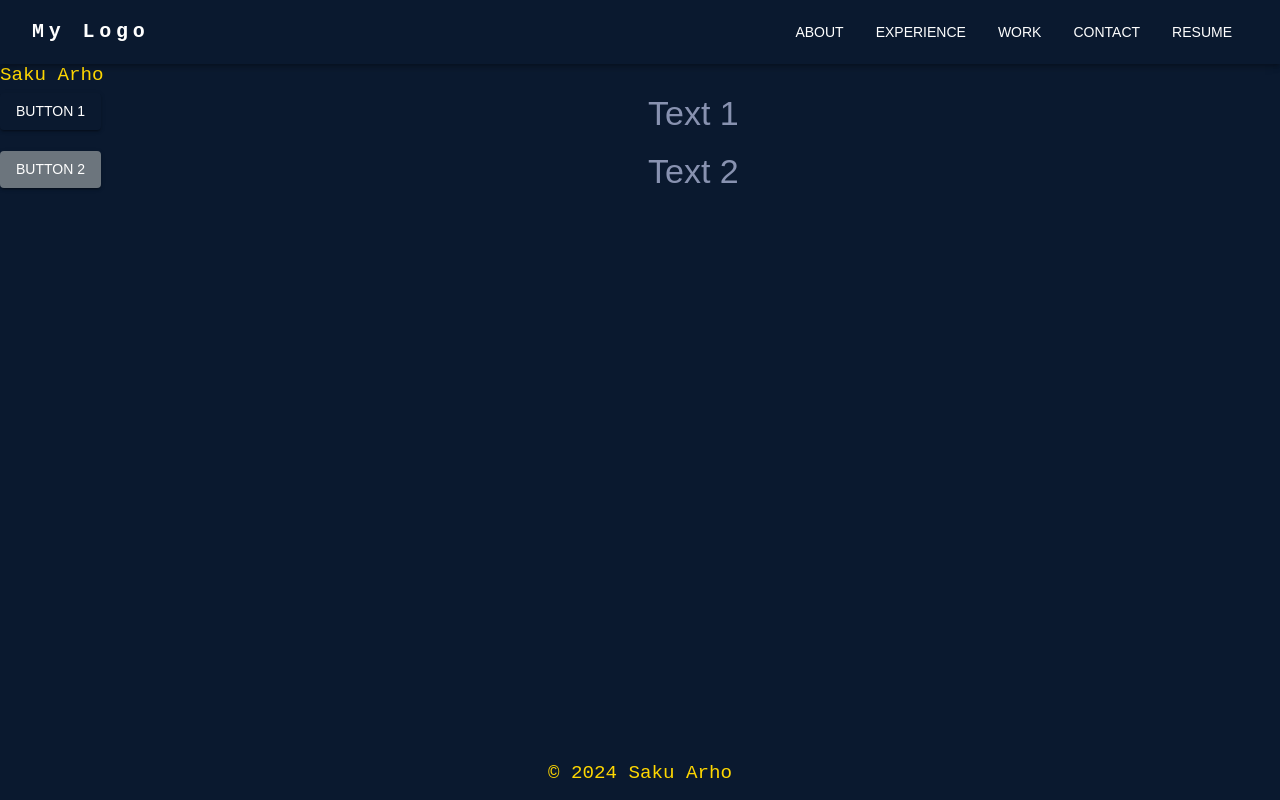
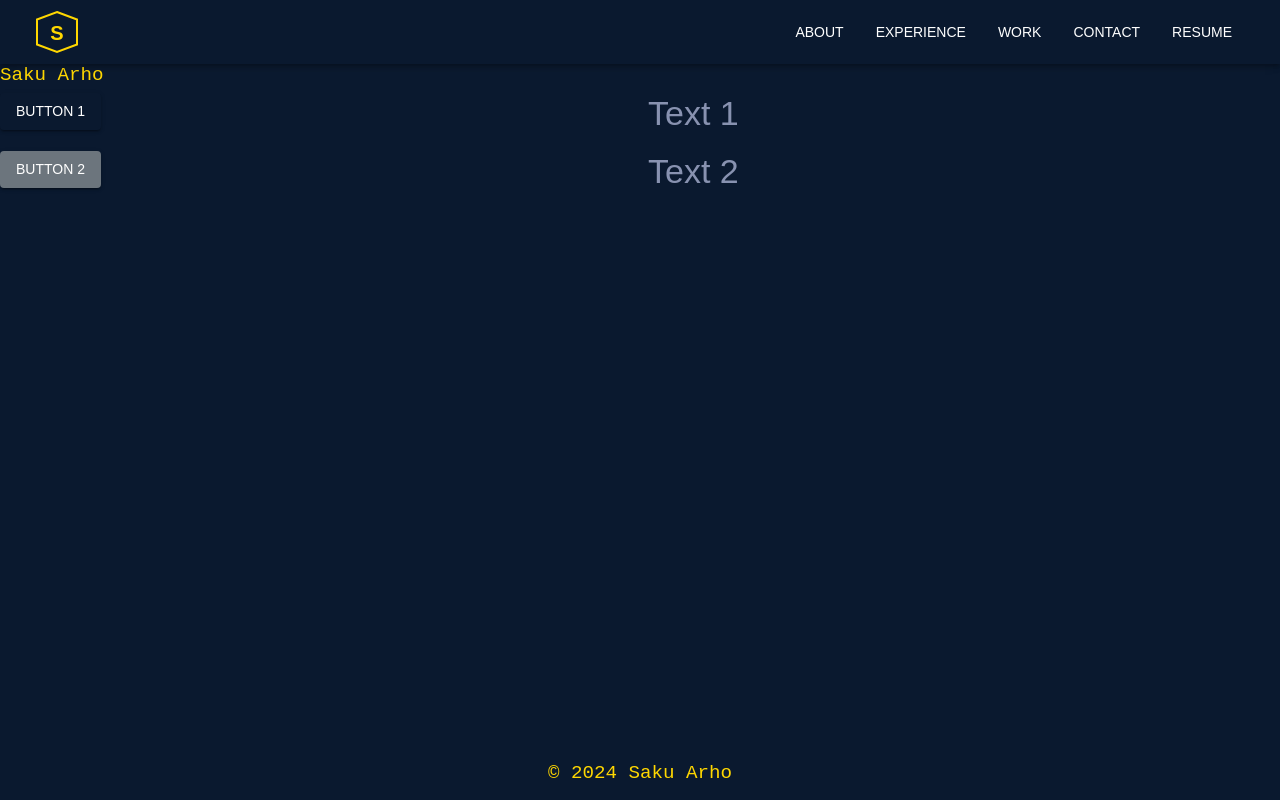
Before and after one commit to Z-kke/my_portfolio, a Next.js app: page / in a window 1280 px wide. Built offline with nearby package versions, Linux system fonts and the light colour scheme.

Commit message:
Add a custom svg logo for the page.

```diff
--- a/app/components/ResponsiveAppBar.tsx
+++ b/app/components/ResponsiveAppBar.tsx
@@ -64,7 +64,30 @@ function ResponsiveAppBar({ pages, logo = "LOGO" }: Props) {
                   textDecoration: "none",
                 }}
               >
-                {logo}
+                <svg
+                  width="50"
+                  height="50"
+                  viewBox="0 0 100 100"
+                  xmlns="http://www.w3.org/2000/svg"
+                >
+                  <polygon
+                    points="50,10 90,25 90,75 50,90 10,75 10,25"
+                    fill="none"
+                    stroke="gold"
+                    stroke-width="4"
+                  />
+                  <text
+                    x="52"
+                    y="55"
+                    dominant-baseline="middle"
+                    text-anchor="middle"
+                    font-family="Arial, Helvetica, sans-serif"
+                    font-size="40"
+                    fill="gold"
+                  >
+                    S
+                  </text>
+                </svg>
               </Typography>
             </Box>
 
```
